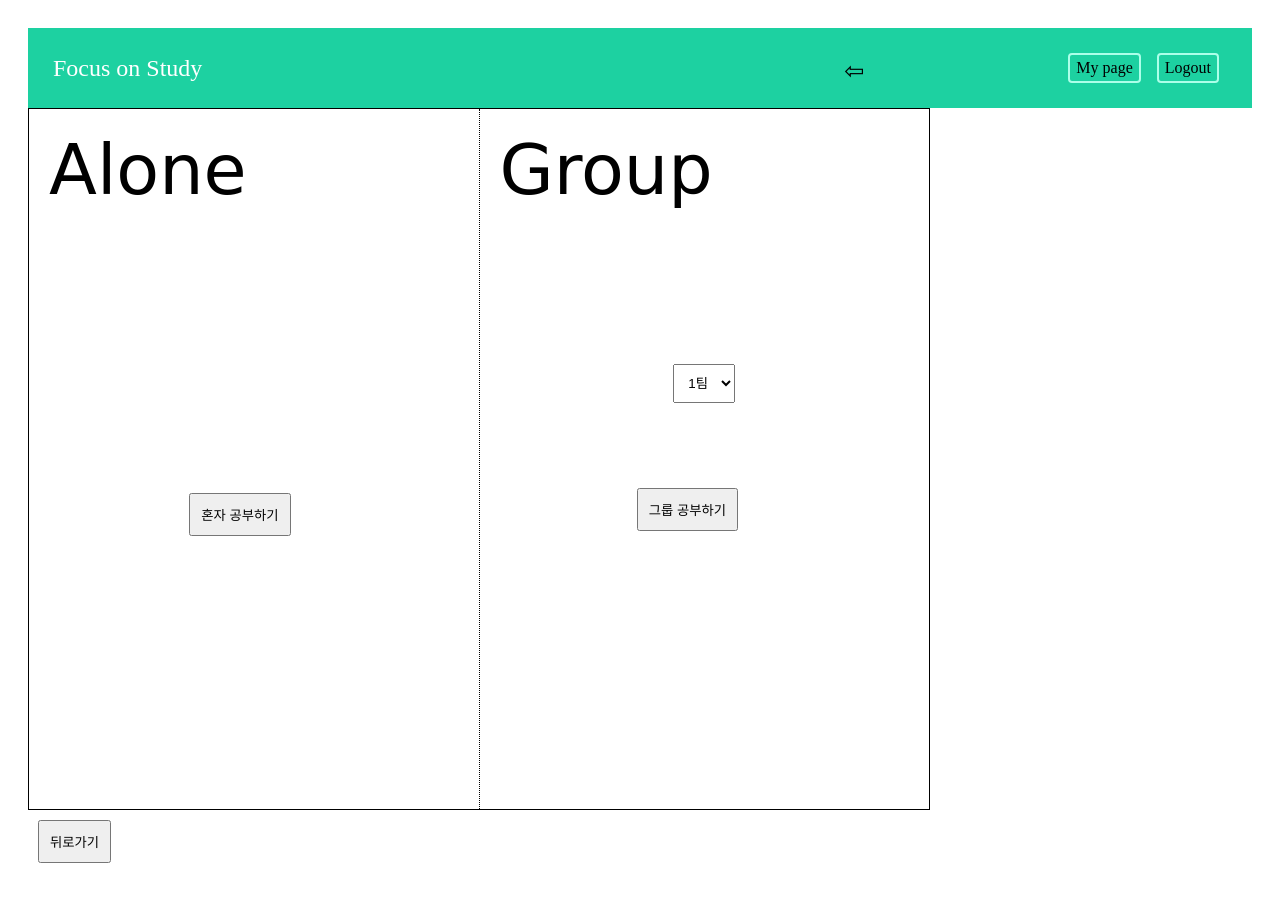
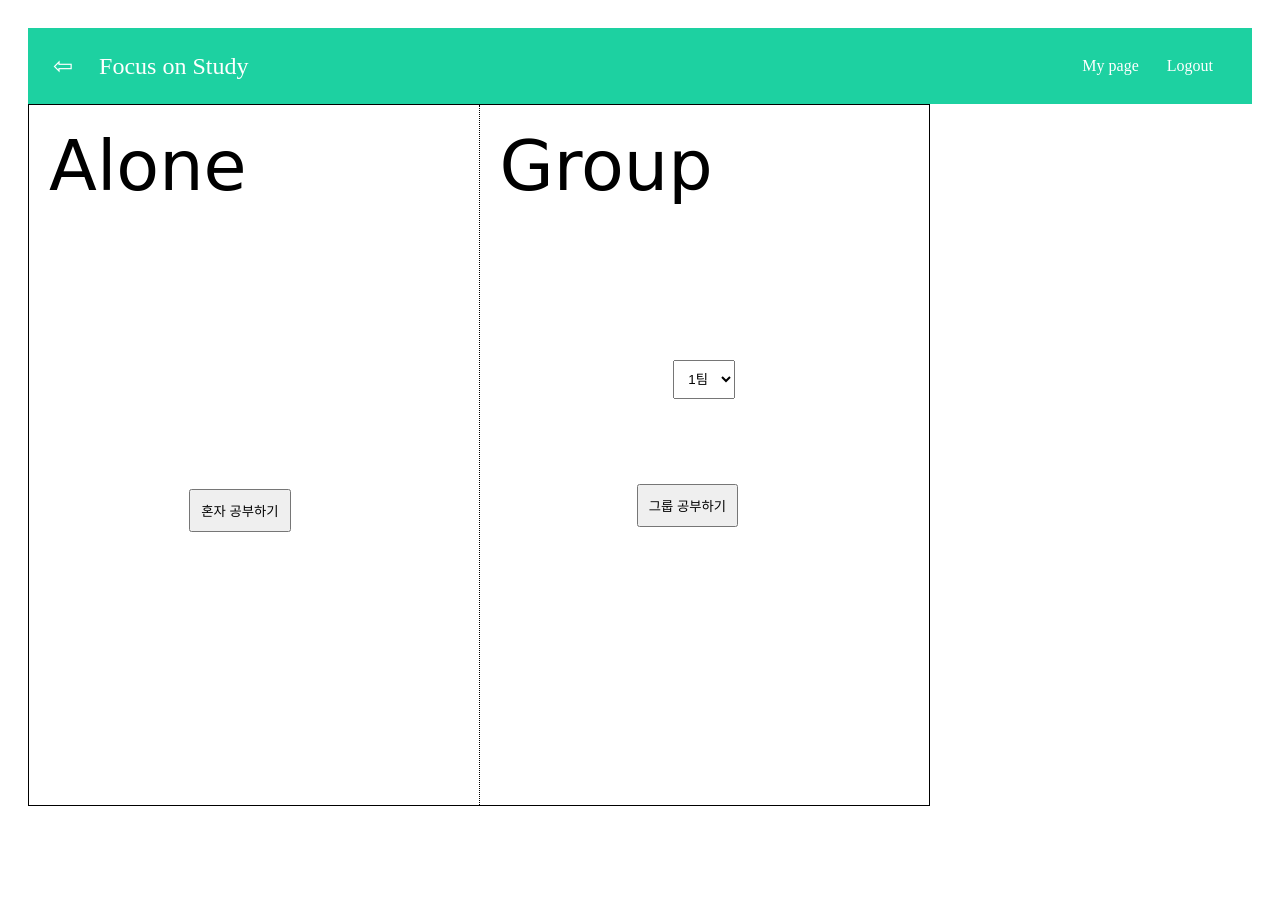
Before and after one commit to FoS-Focus-on-Study/Focus_on_Study, a plain HTML site: page typeSelection.html in a window 1280 px wide. After the commit the page ends 834 px from the top, so only its background shows below. Drawn offline with Linux system fonts and the light colour scheme.

Commit message:
navbar+selectTeam+goBackbtn

```diff
--- a/style.css
+++ b/style.css
@@ -8,7 +8,7 @@ ul {
   margin: 0;
 }
 
-a.navbarLogo {
+a {
   text-decoration: none;
   color: white;
   font-size: x-large;
@@ -24,6 +24,7 @@ a.navbarLogo {
 
 .navbarMenu {
   display: flex;
+  color: white;
 }
 
 .navbarMenu.div {
@@ -33,24 +34,31 @@ a.navbarLogo {
 .navbarMenuItem {
   padding: 4px 6px;
   margin: 0 8px;
-  border: solid #acffe9 2px;
+  /* /border: solid #acffe9 2px; */
   cursor: pointer;
   border-radius: 4px;
 }
 
-.navbarMenuItem.goBack {
-  /* padding: 5px 5px; */
-  position: absolute;
-  border-style: none;
+.goBack {
+  padding: 0px 0px;
+  display: inline;
+  list-style: none;
+  /* border: solid #acffe9 2px; */
+  border-radius: 4px;
   font-size: x-large;
+  cursor: pointer;
+}
 
-  transform: translateX(-230px);
+.goBack:hover {
+  /* background-color: #b4ffe2; */
+  /* transition: background-color 250ms linear; */
 }
 
 /* #1dd1a1 */
 .navbarMenuItem:hover {
   background-color: #b4ffe2;
   transition: background-color 250ms linear;
+  color: black;
 }
 
 .pageFrame {
@@ -140,12 +148,13 @@ a.navbarLogo {
   text-decoration: none;
 }
 
+/* 지혜_추가1 */
 .groupButton {
   display: flex;
   justify-content: center;
   margin-top: 60px;
 }
-
+/* 지혜_추가2 */
 .groupBox .selectGroup {
   display: flex;
   justify-content: center;
--- a/typeSelection.html
+++ b/typeSelection.html
@@ -10,11 +10,13 @@
     <!-- Navbar -->
     <nav id="navbar">
       <div class="navbarLogo">
+        <div class="goBack">
+          <a href="./main.html">⇦</a>
+        </div>
         <a href="#" class="navbarLogo">Focus on Study</a>
       </div>
       <div class="navbarMenu div">
         <ul class="navbarMenu">
-          <li class="navbarMenuItem goBack">⇦</li>
           <li class="navbarMenuItem">My page</li>
           <li class="navbarMenuItem">Logout</li>
         </ul>
@@ -29,7 +31,7 @@
       </div>
       <div class="groupBox">
         <div class="text">Group</div>
-        <form action="/groupStudy.html">
+        <form action="./groupStudy.html">
           <div class="selectGroup">
             <select>
               <option value="1팀">1팀</option>
@@ -47,8 +49,5 @@
         </form>
       </div>
     </div>
-    <div class="gotoBack">
-      <button class="gobackButton">뒤로가기</button>
-    </div>
   </body>
 </html>
```
Also changed, not shown: aloneStudy.html (+4 -1 lines), groupStudy.html (+4 -1 lines), liveStreaming.html (+3 -0 lines), main.html (+15 -0 lines), selectGroup.html (deleted, +0 -24 lines).
